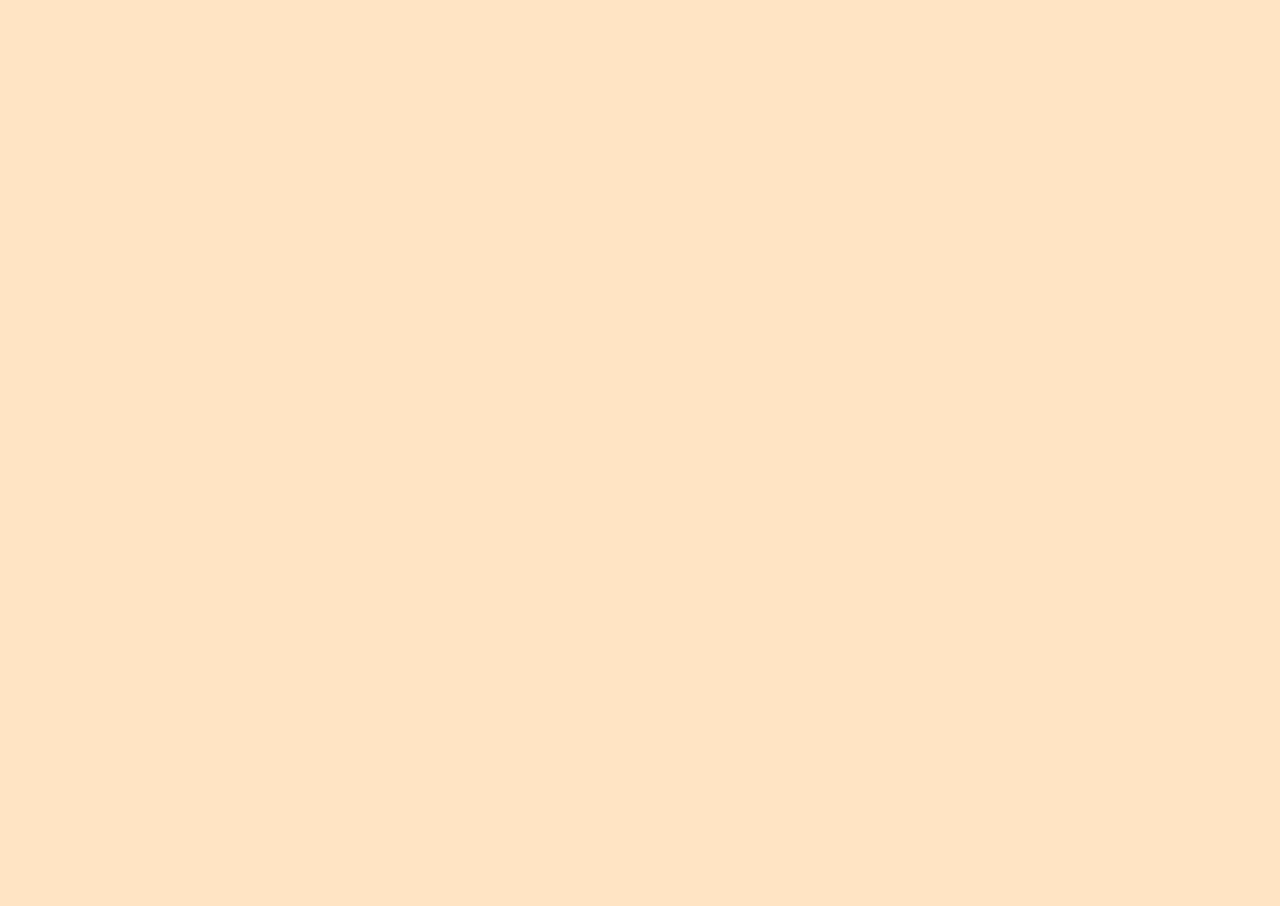
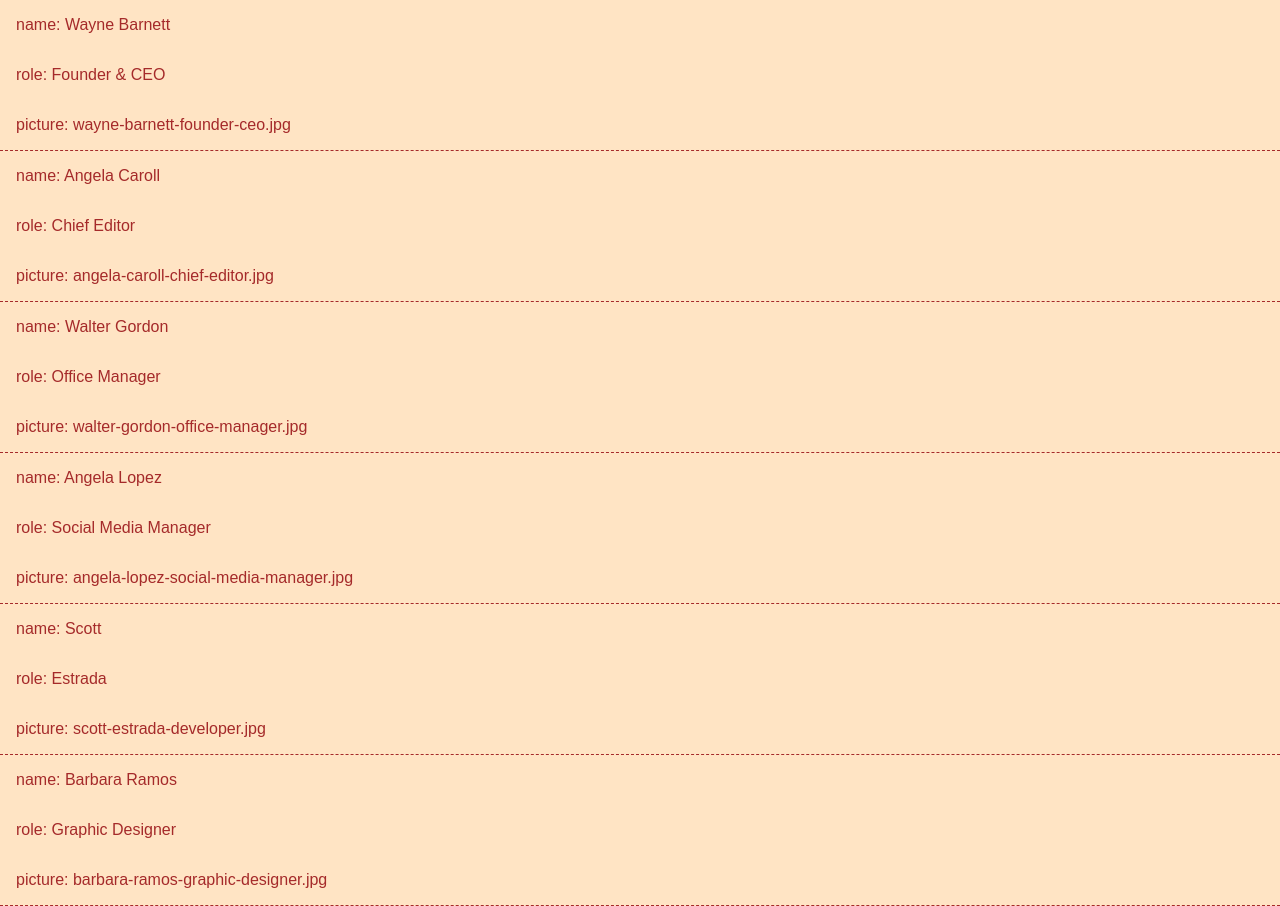
Before and after one commit to gioanbatan/js-our-team, a plain HTML site: page index.html in a window 1280 px wide. Before the commit the page ends 800 px from the top, so only its background shows below. Drawn offline with Linux system fonts and the light colour scheme.

Commit message:
Milestone 2: Show objects in DOM

```diff
--- a/css/style.css
+++ b/css/style.css
@@ -10,5 +10,14 @@ body {
 
 html {
     font-size: 100%;
+    color: brown;
     font-family: sans-serif;
 }
+
+li {
+    padding: 1rem;
+}
+
+li:nth-child(3n) {
+    border-bottom: 1px dashed brown;
+}
--- a/index.html
+++ b/index.html
@@ -11,6 +11,11 @@
     <title>Our Team</title>
 </head>
 <body>
+    <div id="container">
+        <ul id="teamList">
+        </ul>
+    </div>
+
 
     <script src="js/script.js"></script>
 </body>
--- a/js/script.js
+++ b/js/script.js
@@ -41,6 +41,8 @@
 // bonus2 Creare una card statica di prova in html e css
 //      Prendere spunto dalla card statrica in html per creare in JS gli elementi del DOM necessari
 
+
+// Team data
 const teamArray = [
     {
         name: "Wayne Barnett",
@@ -74,8 +76,11 @@ const teamArray = [
     }
 ]
 
+// Output elements
+const listElement = document.getElementById("teamList");
+console.log(listElement);
+
 // console.log("array", teamArray, teamArray.length)
-
 readObjectArray(teamArray);
 
 
@@ -85,10 +90,12 @@ function readObjectArray (objectsArray) {
     // Per ogni indice dell'array dato esegui il ciclo di lettura chiave-valore di goni oggeto
     for (let i = 0; i < objectsArray.length; i++) {
         thisObject = objectsArray[i];
-        console.log("-----");
         // Per ogni oggetto mostra chiave-valore
         for (objectKey in thisObject) {
             console.log(objectKey, ":", thisObject[objectKey]);
+
+            listElement.innerHTML += `<li>${objectKey}: ${thisObject[objectKey]}`
         }
+        console.log("-----");
     }
 }
```
